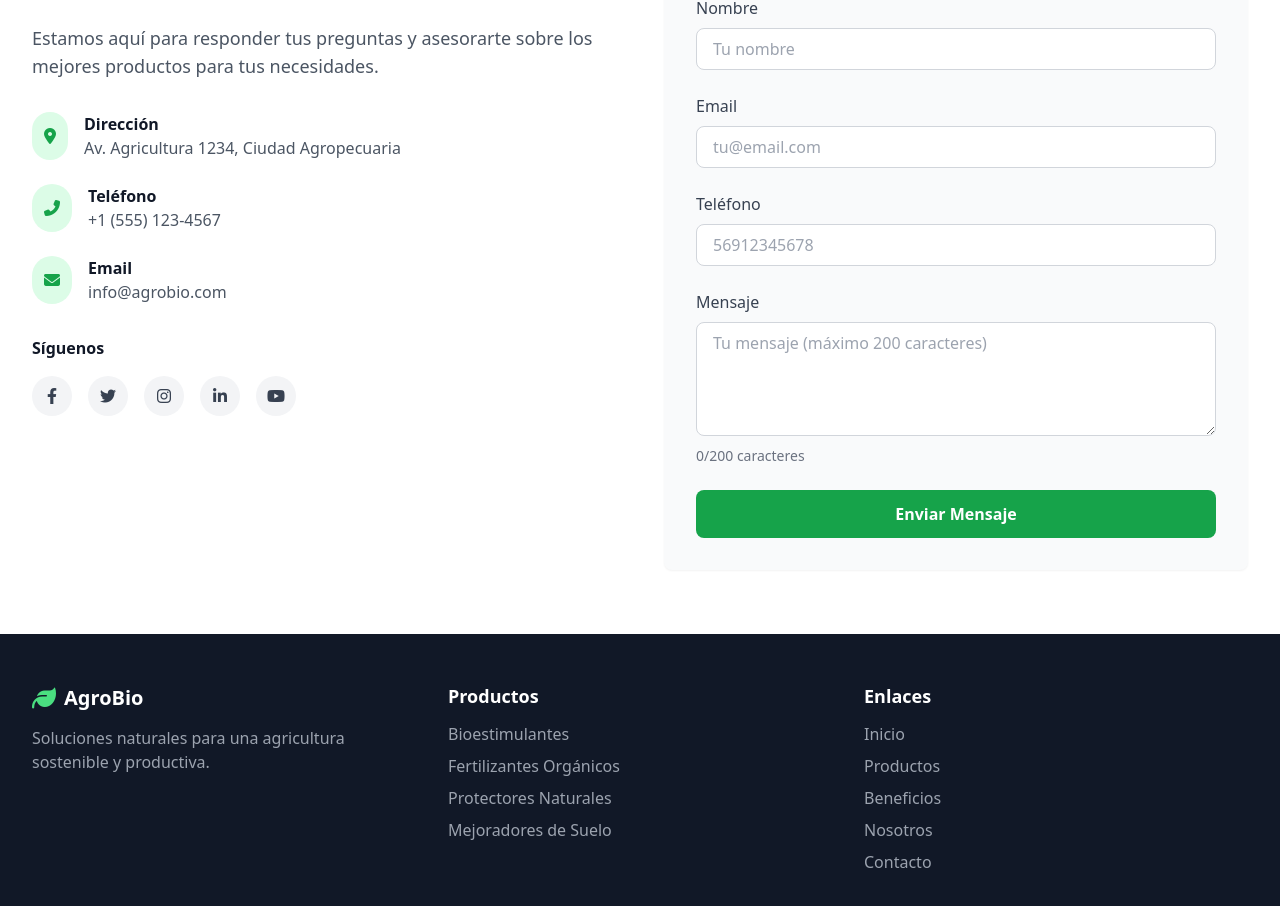
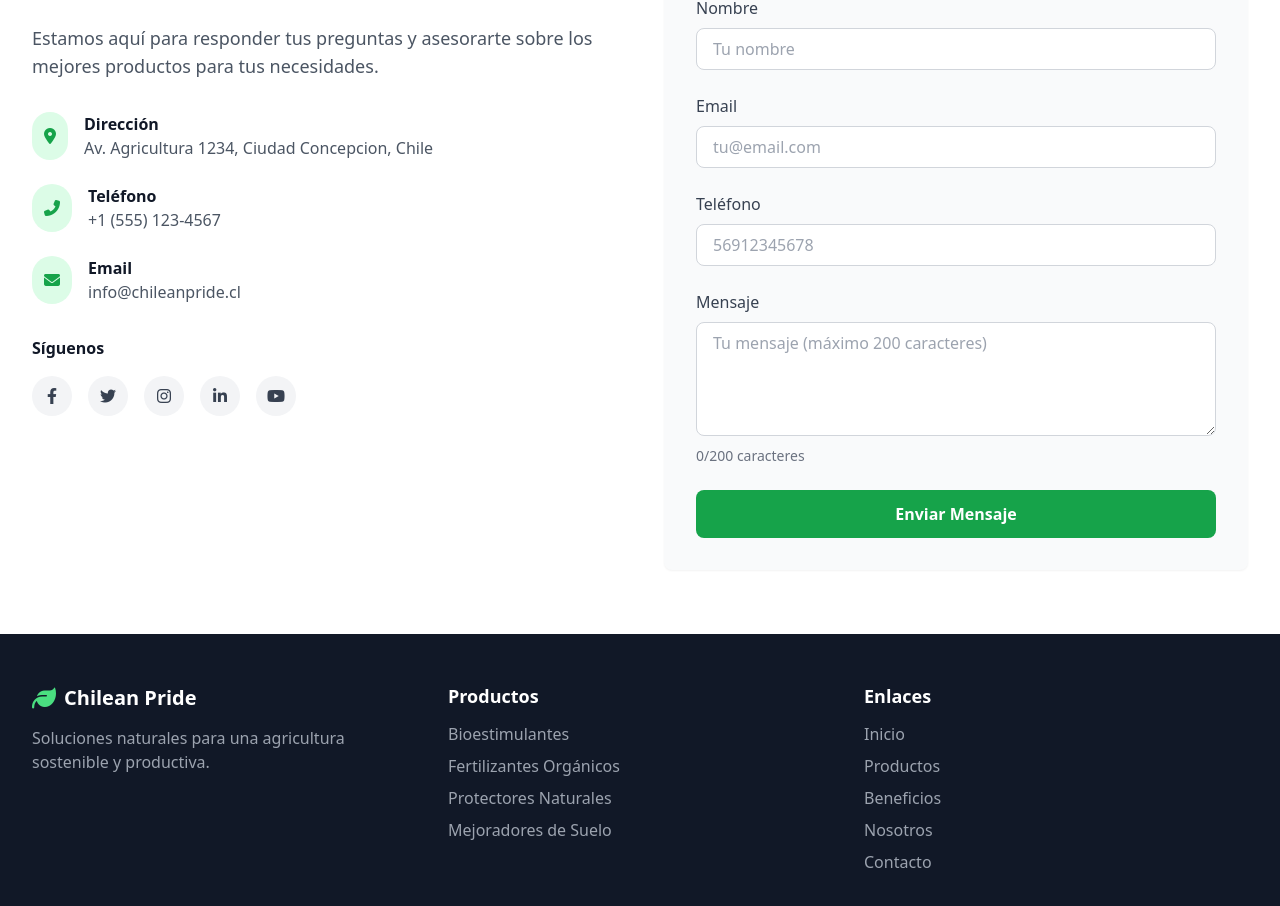
Before and after one commit to NilsongDev/chilean-pride, a plain HTML site: page index.html in a window 1280 px wide. Shown: the part 2938-3844 px from the top of the page. Drawn offline with nearby package versions, Linux system fonts and the light colour scheme.

Commit message:
Update index.html
nueva actualizacion cambio de letras

```diff
--- a/index.html
+++ b/index.html
@@ -458,7 +458,7 @@
                             </div>
                             <div>
                                 <h4 class="font-bold text-gray-900">Dirección</h4>
-                                <p class="text-gray-600">Av. Agricultura 1234, Ciudad Agropecuaria</p>
+                                <p class="text-gray-600">Av. Agricultura 1234, Ciudad Concepcion, Chile</p>
                             </div>
                         </div>
 
@@ -478,7 +478,7 @@
                             </div>
                             <div>
                                 <h4 class="font-bold text-gray-900">Email</h4>
-                                <p class="text-gray-600">info@agrobio.com</p>
+                                <p class="text-gray-600">info@chileanpride.cl</p>
                             </div>
                         </div>
                     </div>
@@ -548,7 +548,7 @@
                 <div>
                     <div class="flex items-center mb-3">
                         <i class="fas fa-leaf text-green-400 text-2xl mr-2"></i>
-                        <span class="text-xl font-bold">AgroBio</span>
+                        <span class="text-xl font-bold">Chilean Pride</span>
                     </div>
                     <p class="text-gray-400">Soluciones naturales para una agricultura sostenible y productiva.</p>
                 </div>
```
